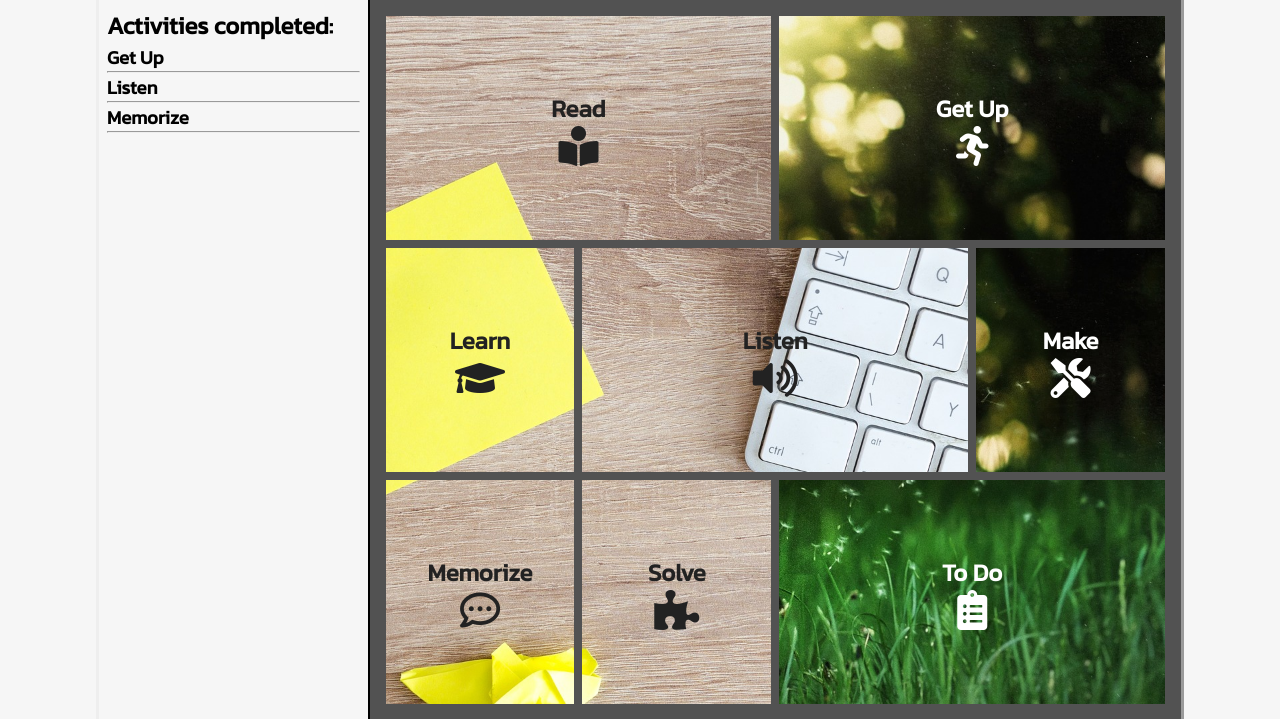
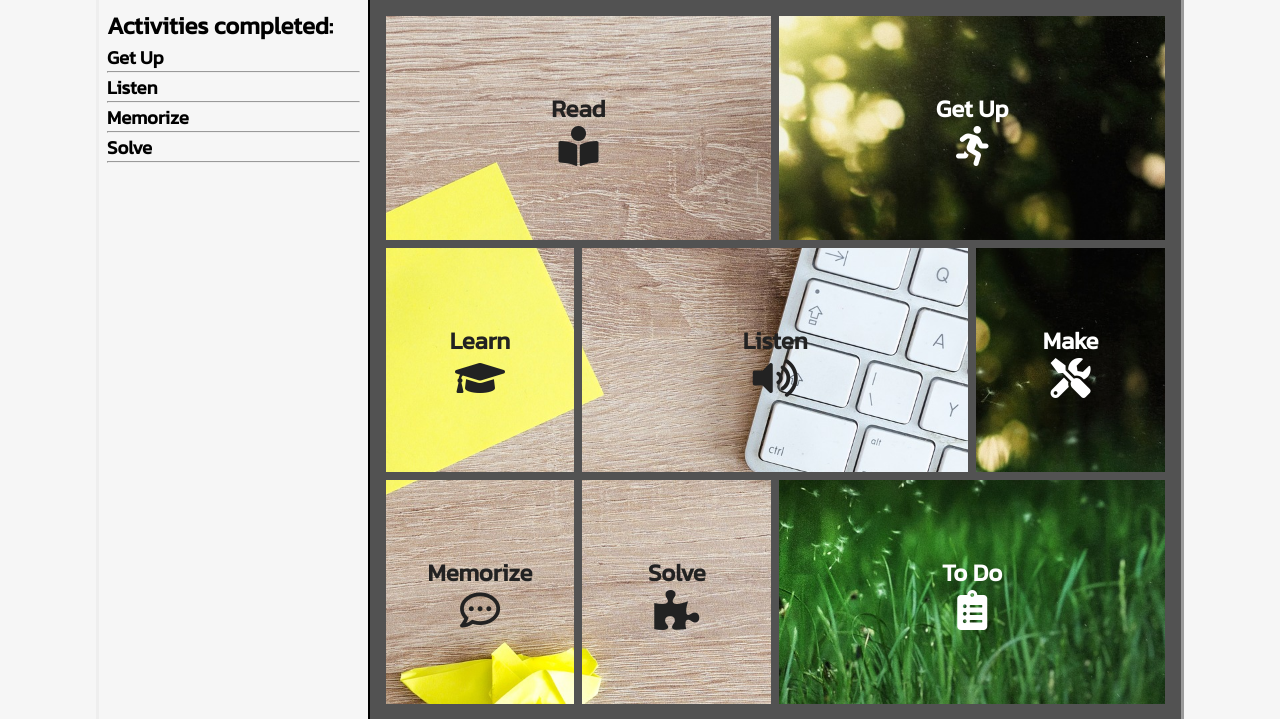
Before and after one commit to Spoupovitch/Kicker, a Node server app: page / in a window 1280 px wide. Shown: the top 719 px of the page. Run offline with Node 20, Linux system fonts and the light colour scheme; some libraries are stand-ins or nearby versions.

Commit message:
walking modal added, 'solve' entry for completed list

```diff
--- a/assets/js/script.js
+++ b/assets/js/script.js
@@ -1,12 +1,14 @@
 const fadeTime = 300;
 
 // values for exercises based on ability
-document.getElementById('curlReps').innerHTML = 15;
-
 document.getElementById('pushUpReps').innerHTML = 10;
 document.getElementById('spidermanCrunchReps').innerHTML = 10;
 document.getElementById('squatReps').innerHTML = 15;
 document.getElementById('russianTwistReps').innerHTML = 10;
+
+document.getElementById('walkDist').innerHTML = .25;
+
+document.getElementById('curlReps').innerHTML = 15;
 
 document.getElementById('boatPoseHold').innerHTML = 10;
 
@@ -52,16 +54,16 @@ function showModalForCategory(elem) {
     // show modal for selected category of selected activity
     switch(category) {
         case 'geography':
-        case 'science':
         case 'history':
         case 'language':
         case 'music':
+        case 'science':
             showCategoryLinks(category, parent);
             break;
 
-        case 'weight':
         case 'calisthenics':
         case 'cardio':
+        case 'weight':
         case 'yoga':
             showRandomExercise(category, siblings, parent);
             break;
--- a/views/partials/_getUpModal.hbs
+++ b/views/partials/_getUpModal.hbs
@@ -1,15 +1,15 @@
 <div id="get_up_modal" class="modal_window">
     <!-- categories -->
-    <div class="category weight" onclick="showModalForCategory(this)">
-        <label>Weights</label>
-        <i class="fas fa-chevron-right"></i>
-    </div>
     <div class="category calisthenics" onclick="showModalForCategory(this)">
         <label>Calisthenics</label>
         <i class="fas fa-chevron-right"></i>
     </div>
     <div class="category cardio" onclick="showModalForCategory(this)">
         <label>Cardio</label>
+        <i class="fas fa-chevron-right"></i>
+    </div>
+    <div class="category weight" onclick="showModalForCategory(this)">
+        <label>Weights</label>
         <i class="fas fa-chevron-right"></i>
     </div>
     <div class="category yoga" onclick="showModalForCategory(this)">
@@ -22,19 +22,6 @@
     </div>
 
     <!-- links -->
-    <!-- weight -->
-    <div class="exercise weight">
-        <section class="center">
-            <h3>
-                Click when you are done with <span id="curlReps" class="target_reps"></span> curls
-            </h3>
-            <button class="addRepsBtn" type="button" onclick="closeModal()">Done</button>
-        </section>
-        <section class="center">
-            <img src="\images\curl.jpg">
-        </section>
-    </div>
-
     <!-- calisthenics -->
     <div class="exercise calisthenics">
         <section class="center">
@@ -81,6 +68,32 @@
         </section>
     </div>
 
+    <!-- cardio -->
+    <div class="exercise cardio">
+        <section class="center">
+            <div>
+                Click when you have walked <span id="walkDist" class="target_reps"></span> miles
+            </div>
+            <button class="addRepsBtn" type="button" onclick="closeModal()">Done</button>
+        </section>
+        <section class="center">
+            <img src="\images\walking.jpg">
+        </section>
+    </div>
+
+    <!-- weight -->
+    <div class="exercise weight">
+        <section class="center">
+            <div>
+                Click when you are done with <span id="curlReps" class="target_reps"></span> curls
+            </div>
+            <button class="addRepsBtn" type="button" onclick="closeModal()">Done</button>
+        </section>
+        <section class="center">
+            <img src="\images\curl.jpg">
+        </section>
+    </div>
+
     <!-- yoga -->
     <div class="exercise yoga">
         <section class="center">
@@ -93,4 +106,6 @@
             <img src="\images\boat_pose.jpg">
         </section>
     </div>
+
+    <!-- random -->
 </div>
--- a/views/partials/_sidebar.hbs
+++ b/views/partials/_sidebar.hbs
@@ -16,5 +16,10 @@
             <span id="memorize_completed"></span>
         </div>
         <hr/>
+        <div>
+            <label><h3>Solve</h3></label>
+            <span id="solve_completed"></span>
+        </div>
+        <hr/>
     </div>
 </section>
```
Also changed, not shown: assets/images/walking.jpg (added).
